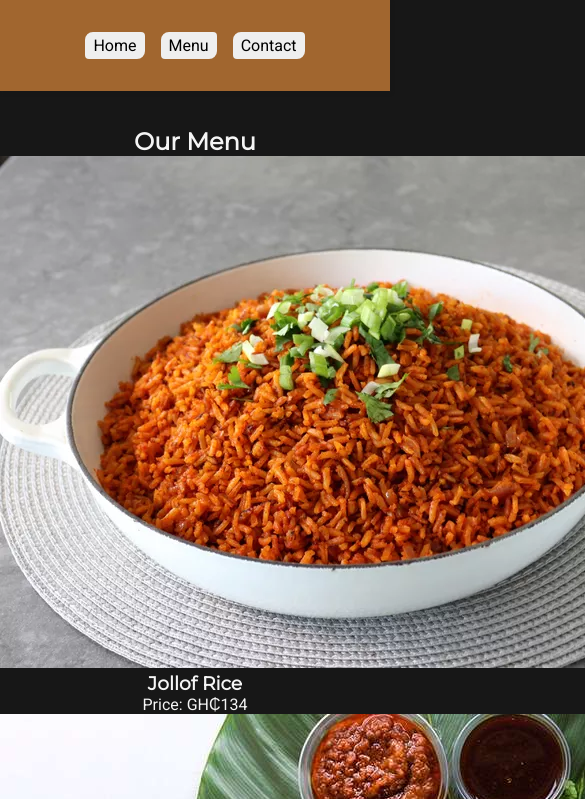
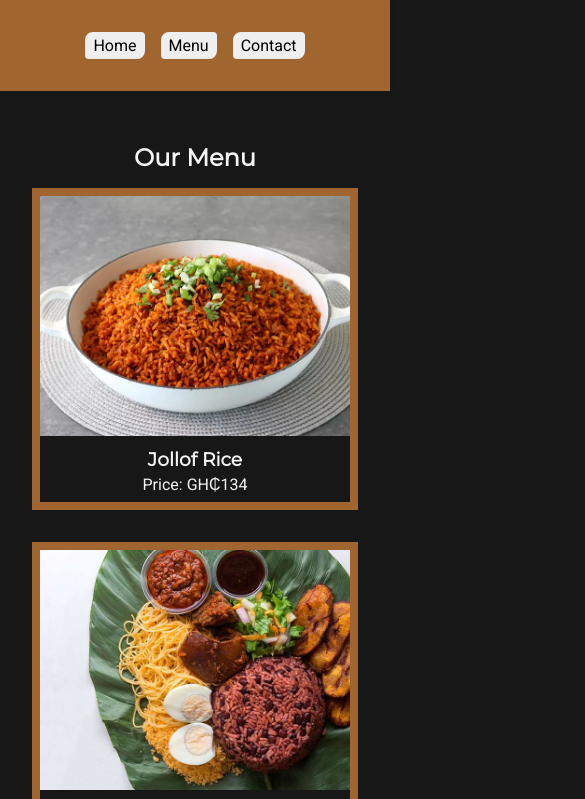
Before and after one commit to Gideon-D-Adeti/restaurant-page, a website built with webpack: page src/index.html in a window 390 px wide. Both pictures are taken after a click on the button "Menu". Shown: the top 799 px of the page, 585 px wide, since content can reach past the window. Built offline with nearby package versions, Linux system fonts and the light colour scheme.

Commit message:
Restyle pages to make it more beautiful and responsive

```diff
--- a/src/index.css
+++ b/src/index.css
@@ -91,7 +91,9 @@ header nav button:active {
 
 
 /* Style home div */
-.home {
+.home,
+.menu,
+.contact {
     display: flex;
     flex-direction: column;
     align-items: center;
@@ -105,6 +107,32 @@ header nav button:active {
     display: block;
     object-fit: cover;
     margin: auto;
+}
+
+.menu img {
+    width: 100%;
+    height: 240px;
+    object-fit: cover;
+}
+
+.menu .foods {
+    width: 100%;
+    display: grid;
+    grid-template-columns: repeat(auto-fit, minmax(360px, 1fr));
+    gap: var(--x-big);
+}
+
+.foods div {
+    border: var(--normal) solid var(--header-bg);
+}
+
+.foods div h3 {
+    margin-top: var(--normal);
+    margin-bottom: var(--small);
+}
+
+.foods div p {
+    margin-bottom: var(--normal);
 }
 
 
@@ -136,4 +164,8 @@ footer .author:hover {
     header nav {
         gap: var(--big);
     }
+
+    .menu .foods {
+        grid-template-columns: repeat(auto-fit, minmax(240px, 1fr));
+    }
 }
```
